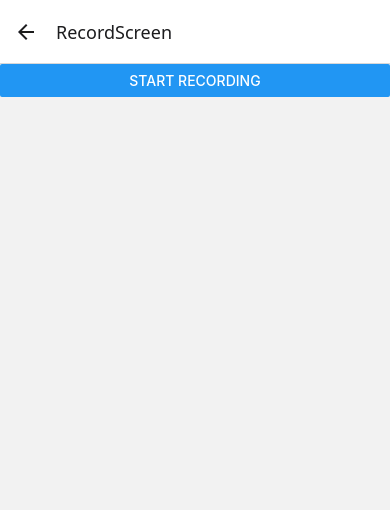
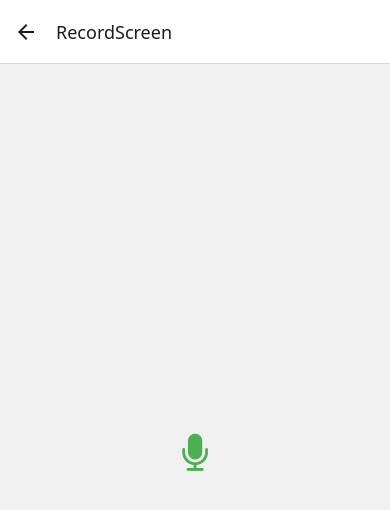
Before and after one commit to Princemashumu/Voice-Memos, a React Native app: screen /RecordScreen in a window 390 px wide. Shown: the top 510 px of the page. Built offline with nearby package versions, Linux system fonts and the light colour scheme.

Commit message:
added recording component

```diff
--- a/app/recordings/RecordScreen.tsx
+++ b/app/recordings/RecordScreen.tsx
@@ -1,11 +1,15 @@
 // app/recordings/RecordScreen.tsx
 import React, { useState } from 'react';
-import { View, Button, Text } from 'react-native';
+import { View, TouchableOpacity, Text, StyleSheet } from 'react-native';
 import { Audio } from 'expo-av';
 import { saveRecording } from '../../services/storageService';
+import { useThemeColors } from '../../styles';
+import { FontAwesome, MaterialIcons } from '@expo/vector-icons';
 
 export default function RecordScreen({ navigation }: any) {
   const [recording, setRecording] = useState<Audio.Recording | null>(null);
+  const [isRecording, setIsRecording] = useState(false);
+  const themeColors = useThemeColors();
 
   const startRecording = async () => {
     try {
@@ -17,23 +21,93 @@ export default function RecordScreen({ navigation }: any) {
         Audio.RECORDING_OPTIONS_PRESET_HIGH_QUALITY
       );
       setRecording(recording);
+      setIsRecording(true);
     } catch (err) {
       console.error('Failed to start recording:', err);
     }
   };
 
   const stopRecording = async () => {
-    setRecording(null);
+    setIsRecording(false);
     await recording?.stopAndUnloadAsync();
     const uri = recording?.getURI();
     await saveRecording(uri);
+    setRecording(null);
     navigation.navigate('RecordingsList');
   };
 
+  const pauseRecording = async () => {
+    try {
+      await recording?.pauseAsync();
+      setIsRecording(false);
+    } catch (err) {
+      console.error('Failed to pause recording:', err);
+    }
+  };
+
+  const resumeRecording = async () => {
+    try {
+      await recording?.startAsync();
+      setIsRecording(true);
+    } catch (err) {
+      console.error('Failed to resume recording:', err);
+    }
+  };
+
   return (
-    <View>
-      <Button title={recording ? "Stop Recording" : "Start Recording"} onPress={recording ? stopRecording : startRecording} />
-      {recording && <Text>Recording in progress...</Text>}
+    <View style={[styles.container, { backgroundColor: themeColors.background }]}>
+      <View style={styles.iconContainer}>
+        {recording ? (
+          isRecording ? (
+            // Show pause icon while recording
+            <TouchableOpacity onPress={pauseRecording}>
+              <FontAwesome name="pause" size={50} color={themeColors.primary} />
+            </TouchableOpacity>
+          ) : (
+            // Show resume icon when paused
+            <TouchableOpacity onPress={resumeRecording}>
+              <FontAwesome name="play" size={50} color={themeColors.primary} />
+            </TouchableOpacity>
+          )
+        ) : (
+          // Show record icon if not recording
+          <TouchableOpacity onPress={startRecording}>
+            <FontAwesome name="microphone" size={40} color={themeColors.primary} />
+          </TouchableOpacity>
+        )}
+
+        {recording && (
+          // Show stop icon if recording is in progress or paused
+          <TouchableOpacity onPress={stopRecording} style={styles.stopButton}>
+            <MaterialIcons name="stop" size={40} color={themeColors.primary} />
+          </TouchableOpacity>
+        )}
+      </View>
+
+      {recording && <Text style={[styles.recordingText, { color: themeColors.text }]}>
+        {isRecording ? "Recording in progress..." : "Recording paused"}
+      </Text>}
     </View>
   );
 }
+
+const styles = StyleSheet.create({
+  container: {
+    flex: 1,
+    alignItems: 'center',
+    justifyContent: 'center',
+    padding: 16,
+  },
+  iconContainer: {
+    flexDirection: 'row',
+    alignItems: 'center',
+    justifyContent: 'center',
+  },
+  stopButton: {
+    marginLeft: 20,
+  },
+  recordingText: {
+    marginTop: 10,
+    fontSize: 16,
+  },
+});
--- a/package.json
+++ b/package.json
@@ -23,7 +23,8 @@
     "react": "18.3.1",
     "react-native": "0.76.1",
     "react-native-uuid": "^2.0.3",
-    "react-native-web": "~0.19.13"
+    "react-native-web": "~0.19.13",
+    "@expo/vector-icons": "^14.0.2"
   },
   "devDependencies": {
     "@babel/core": "^7.25.2",
--- /dev/null
+++ b/styles/index.ts
@@ -0,0 +1,27 @@
+// styles/index.ts
+import { useColorScheme } from 'react-native';
+
+export const colors = {
+  light: {
+    primary: '#4caf50',
+    accent: '#f57c00',
+    background: '#f0f0f0',
+    text: '#333',
+  },
+  dark: {
+    primary: '#388e3c',
+    accent: '#ef6c00',
+    background: '#121212',
+    text: '#ffffff',
+  },
+};
+
+export const fonts = {
+  regular: 'Arial, sans-serif',
+  bold: 'Arial-BoldMT, sans-serif',
+};
+
+export const useThemeColors = () => {
+  const theme = useColorScheme();
+  return theme === 'dark' ? colors.dark : colors.light;
+};
```
Also changed, not shown: styles/RecorderStyles.ts (added, +62 -0 lines), 1 other file (tests, documents, lock files or other folders).
